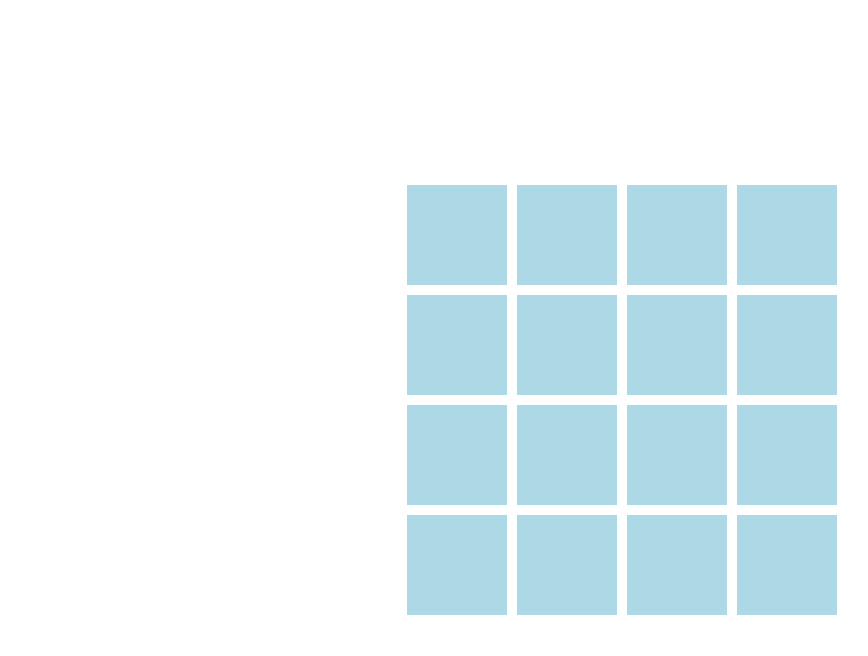
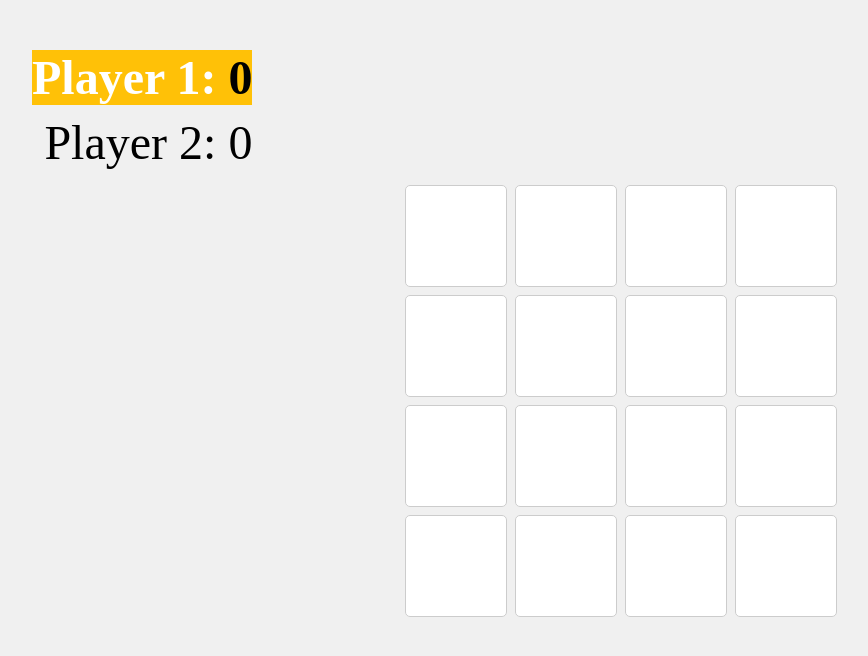
Before and after one commit to hyugo1/memorizingGame, a plain HTML site: page memorizeWebsite.html in a window 1280 px wide. Shown: the whole page, without its empty margins (18-886 px from the left). Drawn offline with Linux system fonts and the light colour scheme.

Commit message:
made some big changes so the game actually works

```diff
--- a/memorizeWebsite.css
+++ b/memorizeWebsite.css
@@ -4,45 +4,83 @@ body {
     align-items: center;
     height: 100vh;
     margin: 0;
+    background-color: #f0f0f0;
 }
 
 .memory-game {
     display: grid;
     grid-template-columns: repeat(4, 100px);
-    grid-gap: 10px;
+    gap: 10px;
+    position: relative;
 }
+
+.players {
+    position: absolute;
+    top: 50px;
+    left: 50px;
+    display: flex;
+    flex-direction: column;
+    align-items: flex-end;
+    font-size: 3em;
+}
+
+.player {
+    margin-bottom: 10px;
+}
+
+.player .score {
+    color: black;
+}
+
+.player.current {
+    background-color: #ffc107;
+    font-weight: bold;
+    color: white;
+}
+
+
 .card {
     width: 100px;
     height: 100px;
-    background-color: lightblue;
+    perspective: 1000px;
+    transform-style: preserve-3d;
+    cursor: pointer;
+}
+
+
+
+.cardInner {
+    width: 100%;
+    height: 100%;
+    transform-style: preserve-3d;
+    transition: transform 0.5s;
+    transform: rotateY(180deg);
+}
+
+.cardOpen .cardInner {
+    transform: rotateY(0deg);
+}
+
+.cardFront,
+.cardBack {
+    width: 100%;
+    height: 100%;
+    position: absolute;
     display: flex;
     justify-content: center;
     align-items: center;
-    font-size: 24px;
-    cursor: pointer;
-    user-select: none;
-    position: relative;
+    font-size: 2em;
+    backface-visibility: hidden;
+    border: 1px solid #ccc;
+    border-radius: 5px;
+    background-color: #fff;
 }
 
-.card .card-front,
-.card .card-back {
-    width: 100%;
-    height: 100%;
-    position: absolute;
-    backface-visibility: hidden;
-    display: flex;
-    justify-content: center;
-    align-items: center;
-    font-size: 24px;
-    transition: transform 0.5s;
+.cardFront {
+    transform: rotateY(180deg);
 }
 
-.card .card-front {
-    background-color: lightblue;
-    transform: rotateY(180deg); /* Initially flipped to the back */
+.cardMatch .cardInner {
+    transform: rotateY(0deg);
+    pointer-events: none;
 }
-
-.card .card-back {
-    background-color: lightblue;
-    transform: rotateY(0deg); /* Initially face down */
-}
--- a/memorizeWebsite.html
+++ b/memorizeWebsite.html
@@ -3,10 +3,20 @@
 <head>
     <meta charset="UTF-8">
     <meta name="viewport" content="width=device-width, initial-scale=1.0">
+    <link rel="stylesheet" href="memorizeWebsite.css">
     <title>Memory Card Game</title>
-    <link rel="stylesheet" href="memorizeWebsite.css">
 </head>
 <body>
+    <div class="players">
+        <div class="player" id="player1">
+            <span>Player 1: </span>
+            <span class="score">0</span>
+        </div>
+        <div class="player" id="player2">
+            <span>Player 2: </span>
+            <span class="score">0</span>
+        </div>
+    </div>
     <div class="memory-game"></div>
     <script src="memorizeWebsite.js"></script>
 </body>
--- a/memorizeWebsite.js
+++ b/memorizeWebsite.js
@@ -1,78 +1,88 @@
-const cardsArray = ['A', 'B', 'C', 'D', 'E', 'F', 'G', 'H'];
+const cardEmoji = ['😍', '😍', '😁', '😁', '🧐', '🧐', '😎', '😎', '🥰', '🥰', '😈', '😈', '🤩', '🤩', '🥶', '🥶'];
+const shuffle_emoji = cardEmoji.sort(() => (Math.random() > 0.5) ? 2 : -1);
 const memoryGame = document.querySelector('.memory-game');
-let cardsChosen = [];
-let cardsChosenId = [];
-let cardsWon = [];
 
-function shuffle(array) {
-    let currentIndex = array.length, randomIndex, tempValue;
-    while (currentIndex !== 0) {
-        randomIndex = Math.floor(Math.random() * currentIndex);
-        currentIndex--;
-        tempValue = array[currentIndex];
-        array[currentIndex] = array[randomIndex];
-        array[randomIndex] = tempValue;
-    }
-    return array;
+
+
+let flippedCards = [];
+let matches = 0;
+let currentPlayer = 1;
+const player1ScoreElement = document.querySelector('#player1 .score');
+const player2ScoreElement = document.querySelector('#player2 .score');
+
+
+
+function switchPlayer() {
+    currentPlayer = currentPlayer === 1 ? 2 : 1;
+    highlightCurrentPlayer();
 }
 
-function checkForMatch() {
-    const cards = document.querySelectorAll('.card');
-    const chosenIds = [...cardsChosenId];
+for (let i = 0; i < shuffle_emoji.length; i++) {
+    const card = document.createElement('div');
+    card.className = 'card';
+    card.innerHTML = `<div class="cardInner">
+                          <div class="cardFront"></div>
+                          <div class="cardBack">${shuffle_emoji[i]}</div>
+                      </div>`;
 
-    cardsChosenId = [];
+    card.addEventListener('click', function () {
+        if (!this.classList.contains('cardOpen') && flippedCards.length < 2) {
+            this.classList.add('cardOpen');
+            flippedCards.push(this);
 
-    chosenIds.forEach((id) => {
-        cards[id].querySelector('.card-front').style.transform = 'rotateY(180deg)';
+            if (flippedCards.length === 2) {
+                setTimeout(checkForMatch, 500);
+            }
+        }
     });
 
-    if (cardsChosen[0] === cardsChosen[1]) {
-        cardsWon.push(cardsChosen);
+    memoryGame.appendChild(card);
+}
 
-        chosenIds.forEach((id) => {
-            cards[id].style.display = 'none';
-        });
-    }
 
-    cardsChosen = [];
+function checkForMatch() {
+    const [card1, card2] = flippedCards;
 
-    if (cardsWon.length === cardsArray.length / 2) {
-        alert('Congratulations! You won the game!');
+    if (card1.querySelector('.cardBack').textContent === card2.querySelector('.cardBack').textContent) {
+        card1.classList.add('cardMatch');
+        card2.classList.add('cardMatch');
+        card1.classList.remove('cardOpen');
+        card2.classList.remove('cardOpen');
+        flippedCards = [];
+        matches++;
+
+        // Update player if they scores/match
+        if (currentPlayer === 1) {
+            player1ScoreElement.textContent = parseInt(player1ScoreElement.textContent) + 1;
+        } else {
+            player2ScoreElement.textContent = parseInt(player2ScoreElement.textContent) + 1;
+        }
+
+        if (matches === cardEmoji.length / 2) {
+            alert('Congratulations! Game Over!');
+        }
+    } else {
+        setTimeout(() => {
+            card1.classList.remove('cardOpen');
+            card2.classList.remove('cardOpen');
+            flippedCards = [];
+            switchPlayer();
+        }, 500);
     }
 }
 
 
-function createBoard() {
-    const duplicatedCards = cardsArray.concat(cardsArray);
-    shuffle(duplicatedCards);
+function highlightCurrentPlayer() {
+    const player1 = document.getElementById('player1');
+    const player2 = document.getElementById('player2');
 
-    duplicatedCards.forEach((card, index) => {
-        const cardElement = document.createElement('div');
-        cardElement.classList.add('card', 'unmatched');
-        cardElement.setAttribute('data-id', index);
-        cardElement.innerHTML = '<div class="card-back"></div><div class="card-front">' + card + '</div>';
-        cardElement.addEventListener('click', flipCard);
-        memoryGame.appendChild(cardElement);
-    });
-}
-
-function flipCard() {
-    const cardId = this.getAttribute('data-id');
-
-    if (!this.classList.contains('unmatched') || cardsChosenId.includes(cardId)) {
-        return;
-    }
-
-    this.querySelector('.card-front').style.transform = 'rotateY(0deg)';
-
-    cardsChosen.push(cardsArray[cardId]);
-    cardsChosenId.push(cardId);
-
-    if (cardsChosen.length === 2) {
-        setTimeout(() => {
-            checkForMatch();
-        }, 500);
+    if (currentPlayer === 1) {
+        player1.classList.add('current');
+        player2.classList.remove('current');
+    } else {
+        player1.classList.remove('current');
+        player2.classList.add('current');
     }
 }
 
-createBoard();
+highlightCurrentPlayer();
```
